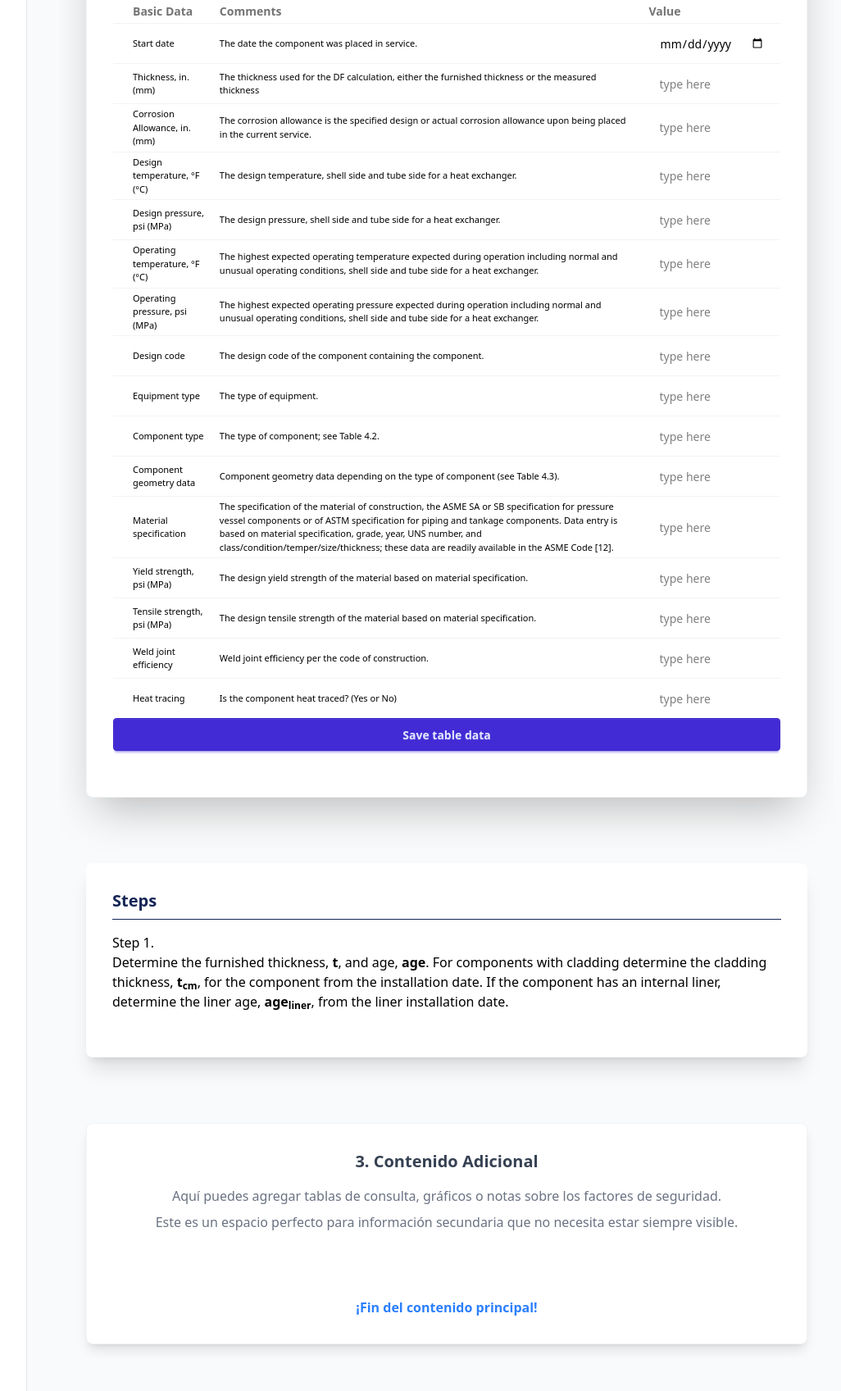
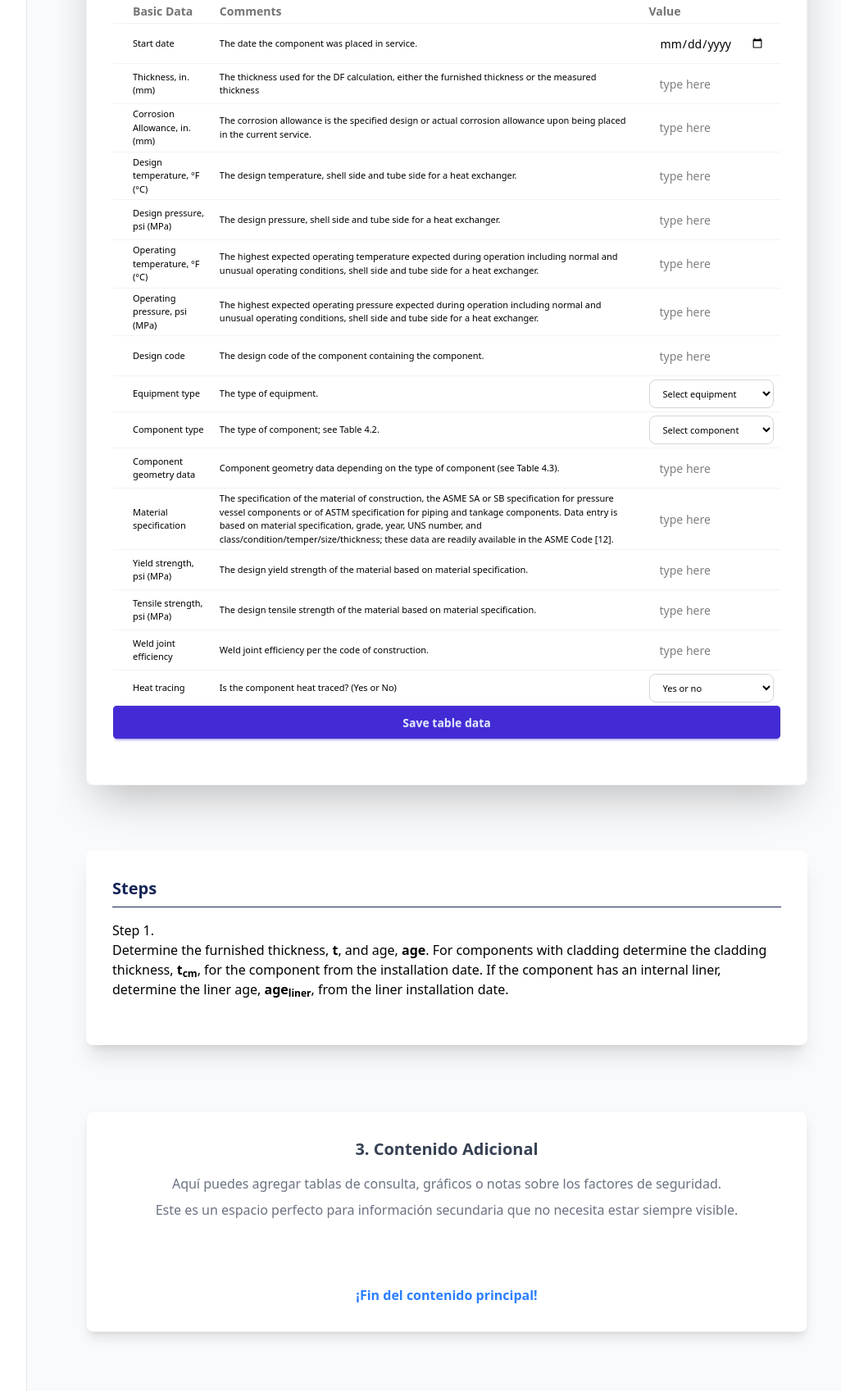
Before and after one commit to Mottaaa26/ASNT-webpage, a Django app: page /formula_app/ in a window 1280 px wide. Shown: the part 451-2148 px from the top of the page at 82% size, without its empty margins (223-1249 px from the left). Run offline with Django 5.2, Linux system fonts and the light colour scheme; the visitor is signed in with stand-in values (Sample User, id 1); some libraries are stand-ins or nearby versions.

Commit message:
Correción del script para guardar los campos de la tabla en diccionario para su manipulación (funcionando correctamente)

```diff
--- a/formula_app/templates/formula_app/index.html
+++ b/formula_app/templates/formula_app/index.html
@@ -179,13 +179,29 @@
                                   <th></th>
                                   <td>Equipment type</td>
                                   <td>The type of equipment.</td>
-                                  <td><input required class="input input-ghost" placeholder="type here" type="text" name="equipment_type" id="equipment_type"></td>
+                                  <td>
+
+                                    <select required id="equipment" class="w-full rounded-lg border border-gray-300 px-3 py-2 focus:outline-none focus:ring-2 focus:ring-blue-500">
+                                      <option value="" disabled selected>Select equipment</option>
+                                      <option value="pipe">pipe</option>
+
+                                    </select>
+
+                                  </td>
                                 </tr>
                                 <tr>
                                   <th></th>
                                   <td>Component type</td>
                                   <td>The type of component; see Table 4.2.</td>
-                                  <td><input required class="input input-ghost" placeholder="type here" type="text" name="component_type" id="component_type"></td>
+                                  <td>
+
+                                    <select required id="component" class="w-full rounded-lg border border-gray-300 px-3 py-2 focus:outline-none focus:ring-2 focus:ring-blue-500">
+                                      <option value="" disabled selected>Select component</option>
+                                      <option value="1">hola</option>
+
+                                    </select>
+
+                                  </td>
                                 </tr>
                                 <tr>
                                   <th></th>
@@ -227,7 +243,13 @@
                                   <th></th>
                                   <td>Heat tracing</td>
                                   <td>Is the component heat traced? (Yes or No)</td>
-                                  <td><input required class="input input-ghost" placeholder="type here" type="number" name="heat_tracing" id="heat_tracing"></td>
+                                  <td>
+                                    <select required id="heat_tracing" class="w-full rounded-lg border border-gray-300 px-3 py-2 focus:outline-none focus:ring-2 focus:ring-blue-500">
+                                      <option value="" disabled selected>Yes or no</option>
+                                      <option value="yes">yes</option>
+                                      <option value="no">no</option>
+                                    </select>
+                                  </td>
                                 </tr>
                               </tbody>
                               </table>
--- a/static/formula_app/table4-1.js
+++ b/static/formula_app/table4-1.js
@@ -2,14 +2,19 @@
 document.getElementById("btn_table4.1").addEventListener("click", () => {
 
     //
-    const requiredInputs = document.getElementById("table4.1_data").querySelectorAll('input[required]');
+    const requiredFields = document.getElementById("table4.1_data").querySelectorAll('input[required], select[required]');
 
-    for (let input of requiredInputs)
+    for (let field of requiredFields)
     {
-        if(!input.reportValidity())
+
+        if(!field.value || field.value === "")
         {
-            return;
+            if(!field.reportValidity())
+            {
+                return;
+            }
         }
+
     }
 
     // Dict with all the data table
@@ -23,14 +28,14 @@ document.getElementById("btn_table4.1").addEventListener("click", () => {
         operating_temp: parseFloat(document.getElementById('operating_temperature').value),
         operating_press: parseFloat(document.getElementById('operating_pressure').value),
         design_code: document.getElementById('design_code').value,
-        equip_type: document.getElementById('equipment_type').value,
-        comp_type: document.getElementById('component_type').value,
+        equip_type: document.getElementById('equipment').value,
+        comp_type: document.getElementById('component').value,
         comp_geom_data: document.getElementById('component_geometry_data').value,
         material_especification: document.getElementById('material_especification').value,
         yield_strength: parseFloat(document.getElementById('yield_strength').value),
         tensile_strength: parseFloat(document.getElementById('tensile_strength').value),
         weld_joint_efficiency: parseFloat(document.getElementById('weld_joint_efficiency').value),
-        heat_tracing: parseFloat(document.getElementById('heat_tracing').value),
+        heat_tracing: document.getElementById('heat_tracing').value,
     }
 
     document.getElementById("table4.1_confirmation").classList.remove("hidden");
--- a/theme/static/css/dist/styles.css
+++ b/theme/static/css/dist/styles.css
@@ -7,6 +7,7 @@
       "Segoe UI Emoji", "Segoe UI Symbol", "Noto Color Emoji";
     --font-mono: ui-monospace, SFMono-Regular, Menlo, Monaco, Consolas, "Liberation Mono",
       "Courier New", monospace;
+    --color-red-50: oklch(97.1% 0.013 17.38);
     --color-blue-50: oklch(97% 0.014 254.604);
     --color-blue-100: oklch(93.2% 0.032 255.585);
     --color-blue-500: oklch(62.3% 0.214 259.815);
@@ -1007,6 +1008,192 @@
       }
     }
   }
+  @layer daisyui.component {
+    .select {
+      border: var(--border) solid #0000;
+      position: relative;
+      display: inline-flex;
+      flex-shrink: 1;
+      appearance: none;
+      align-items: center;
+      gap: calc(0.25rem * 1.5);
+      background-color: var(--color-base-100);
+      padding-inline-start: calc(0.25rem * 3);
+      padding-inline-end: calc(0.25rem * 7);
+      vertical-align: middle;
+      width: clamp(3rem, 20rem, 100%);
+      height: var(--size);
+      font-size: 0.875rem;
+      touch-action: manipulation;
+      border-start-start-radius: var(--join-ss, var(--radius-field));
+      border-start-end-radius: var(--join-se, var(--radius-field));
+      border-end-start-radius: var(--join-es, var(--radius-field));
+      border-end-end-radius: var(--join-ee, var(--radius-field));
+      background-image: linear-gradient(45deg, #0000 50%, currentColor 50%), linear-gradient(135deg, currentColor 50%, #0000 50%);
+      background-position: calc(100% - 20px) calc(1px + 50%), calc(100% - 16.1px) calc(1px + 50%);
+      background-size: 4px 4px, 4px 4px;
+      background-repeat: no-repeat;
+      white-space: nowrap;
+      overflow: hidden;
+      text-overflow: ellipsis;
+      box-shadow: 0 1px var(--input-color) inset, 0 -1px oklch(100% 0 0 / calc(var(--depth) * 0.1)) inset;
+      border-color: var(--input-color);
+      --input-color: var(--color-base-content);
+      --size: calc(var(--size-field, 0.25rem) * 10);
+    }
+    @supports (color: color-mix(in lab, red, red)) {
+      .select {
+        box-shadow: 0 1px color-mix(in oklab, var(--input-color) calc(var(--depth) * 10%), #0000) inset, 0 -1px oklch(100% 0 0 / calc(var(--depth) * 0.1)) inset;
+      }
+    }
+    @supports (color: color-mix(in lab, red, red)) {
+      .select {
+        --input-color: color-mix(in oklab, var(--color-base-content) 20%, #0000);
+      }
+    }
+    [dir="rtl"] .select {
+      background-position: calc(0% + 12px) calc(1px + 50%), calc(0% + 16px) calc(1px + 50%);
+    }
+    [dir="rtl"] .select::picker(select), [dir="rtl"] .select select::picker(select) {
+      translate: 0.5rem 0;
+    }
+    .select[multiple] {
+      height: auto;
+      overflow: auto;
+      padding-block: calc(0.25rem * 3);
+      padding-inline-end: calc(0.25rem * 3);
+      background-image: none;
+    }
+    .select select {
+      margin-inline-start: calc(0.25rem * -3);
+      margin-inline-end: calc(0.25rem * -7);
+      width: calc(100% + 2.75rem);
+      appearance: none;
+      padding-inline-start: calc(0.25rem * 3);
+      padding-inline-end: calc(0.25rem * 7);
+      height: calc(100% - calc(var(--border) * 2));
+      align-items: center;
+      background: inherit;
+      border-radius: inherit;
+      border-style: none;
+    }
+    .select select:focus, .select select:focus-within {
+      --tw-outline-style: none;
+      outline-style: none;
+    }
+    @media (forced-colors: active) {
+      .select select:focus, .select select:focus-within {
+        outline: 2px solid transparent;
+        outline-offset: 2px;
+      }
+    }
+    .select select:not(:last-child) {
+      margin-inline-end: calc(0.25rem * -5.5);
+      background-image: none;
+    }
+    .select:focus, .select:focus-within {
+      --input-color: var(--color-base-content);
+      box-shadow: 0 1px var(--input-color);
+    }
+    @supports (color: color-mix(in lab, red, red)) {
+      .select:focus, .select:focus-within {
+        box-shadow: 0 1px color-mix(in oklab, var(--input-color) calc(var(--depth) * 10%), #0000);
+      }
+    }
+    .select:focus, .select:focus-within {
+      outline: 2px solid var(--input-color);
+      outline-offset: 2px;
+      isolation: isolate;
+      z-index: 1;
+    }
+    .select:has(> select[disabled]), .select:is(:disabled, [disabled]), fieldset:disabled .select {
+      cursor: not-allowed;
+      border-color: var(--color-base-200);
+      background-color: var(--color-base-200);
+      color: var(--color-base-content);
+    }
+    @supports (color: color-mix(in lab, red, red)) {
+      .select:has(> select[disabled]), .select:is(:disabled, [disabled]), fieldset:disabled .select {
+        color: color-mix(in oklab, var(--color-base-content) 40%, transparent);
+      }
+    }
+    .select:has(> select[disabled])::placeholder, .select:is(:disabled, [disabled])::placeholder, fieldset:disabled .select::placeholder {
+      color: var(--color-base-content);
+    }
+    @supports (color: color-mix(in lab, red, red)) {
+      .select:has(> select[disabled])::placeholder, .select:is(:disabled, [disabled])::placeholder, fieldset:disabled .select::placeholder {
+        color: color-mix(in oklab, var(--color-base-content) 20%, transparent);
+      }
+    }
+    .select:has(> select[disabled]) > select[disabled] {
+      cursor: not-allowed;
+    }
+    @supports (appearance: base-select) {
+      .select, .select select {
+        appearance: base-select;
+      }
+    }
+    @supports (appearance: base-select) {
+      .select::picker(select), .select select::picker(select) {
+        appearance: base-select;
+      }
+    }
+    .select::picker(select), .select select::picker(select) {
+      color: inherit;
+      max-height: min(24rem, 70dvh);
+      margin-inline: 0.5rem;
+      translate: -0.5rem 0;
+      border: var(--border) solid var(--color-base-200);
+      margin-block: calc(0.25rem * 2);
+      border-radius: var(--radius-box);
+      padding: calc(0.25rem * 2);
+      background-color: inherit;
+      box-shadow: 0 2px calc(var(--depth) * 3px) -2px oklch(0% 0 0/0.2);
+      box-shadow: 0 20px 25px -5px rgb(0 0 0 / calc(var(--depth) * 0.1)), 0 8px 10px -6px rgb(0 0 0 / calc(var(--depth) * 0.1));
+    }
+    .select::picker-icon, .select select::picker-icon {
+      display: none;
+    }
+    .select optgroup, .select select optgroup {
+      padding-top: 0.5em;
+    }
+    .select optgroup option:nth-child(1), .select select optgroup option:nth-child(1) {
+      margin-top: 0.5em;
+    }
+    .select option, .select select option {
+      border-radius: var(--radius-field);
+      padding-inline: calc(0.25rem * 3);
+      padding-block: calc(0.25rem * 1.5);
+      transition-property: color, background-color;
+      transition-duration: 0.2s;
+      transition-timing-function: cubic-bezier(0, 0, 0.2, 1);
+      white-space: normal;
+    }
+    .select option:not(:disabled):hover, .select option:not(:disabled):focus-visible, .select select option:not(:disabled):hover, .select select option:not(:disabled):focus-visible {
+      cursor: pointer;
+      background-color: var(--color-base-content);
+    }
+    @supports (color: color-mix(in lab, red, red)) {
+      .select option:not(:disabled):hover, .select option:not(:disabled):focus-visible, .select select option:not(:disabled):hover, .select select option:not(:disabled):focus-visible {
+        background-color: color-mix(in oklab, var(--color-base-content) 10%, transparent);
+      }
+    }
+    .select option:not(:disabled):hover, .select option:not(:disabled):focus-visible, .select select option:not(:disabled):hover, .select select option:not(:disabled):focus-visible {
+      --tw-outline-style: none;
+      outline-style: none;
+    }
+    @media (forced-colors: active) {
+      .select option:not(:disabled):hover, .select option:not(:disabled):focus-visible, .select select option:not(:disabled):hover, .select select option:not(:disabled):focus-visible {
+        outline: 2px solid transparent;
+        outline-offset: 2px;
+      }
+    }
+    .select option:not(:disabled):active, .select select option:not(:disabled):active {
+      background-color: var(--color-neutral);
+      color: var(--color-neutral-content);
+      box-shadow: 0 2px calc(var(--depth) * 3px) -2px var(--color-neutral);
+    }
+  }
   @layer daisyui.modifier {
     .menu-horizontal {
       display: inline-flex;
@@ -1479,8 +1666,14 @@
   .border-gray-200 {
     border-color: var(--color-gray-200);
   }
+  .border-gray-300 {
+    border-color: var(--color-gray-300);
+  }
   .border-gray-700 {
     border-color: var(--color-gray-700);
+  }
+  .border-red-50 {
+    border-color: var(--color-red-50);
   }
   .bg-base-200 {
     background-color: var(--color-base-200);
@@ -1550,8 +1743,14 @@
       padding-block: calc(0.25rem * 1);
     }
   }
+  .px-3 {
+    padding-inline: calc(var(--spacing) * 3);
+  }
   .px-4 {
     padding-inline: calc(var(--spacing) * 4);
+  }
+  .py-2 {
+    padding-block: calc(var(--spacing) * 2);
   }
   .py-3 {
     padding-block: calc(var(--spacing) * 3);
@@ -1683,6 +1882,9 @@
       }
     }
   }
+  .outline-red-50 {
+    outline-color: var(--color-red-50);
+  }
   .drop-shadow-lg {
     --tw-drop-shadow-size: drop-shadow(0 4px 4px var(--tw-drop-shadow-color, rgb(0 0 0 / 0.15)));
     --tw-drop-shadow: drop-shadow(var(--drop-shadow-lg));
@@ -1770,6 +1972,17 @@
     .hover\:underline:hover {
       text-decoration-line: underline;
     }
+  }
+  .focus\:ring-2:focus {
+    --tw-ring-shadow: var(--tw-ring-inset,) 0 0 0 calc(2px + var(--tw-ring-offset-width)) var(--tw-ring-color, currentcolor);
+    box-shadow: var(--tw-inset-shadow), var(--tw-inset-ring-shadow), var(--tw-ring-offset-shadow), var(--tw-ring-shadow), var(--tw-shadow);
+  }
+  .focus\:ring-blue-500:focus {
+    --tw-ring-color: var(--color-blue-500);
+  }
+  .focus\:outline-none:focus {
+    --tw-outline-style: none;
+    outline-style: none;
   }
   @media (width >= 40rem) {
     .sm\:h-12 {
```
Also changed, not shown: formula_app/views.py (+10 -1 lines).
